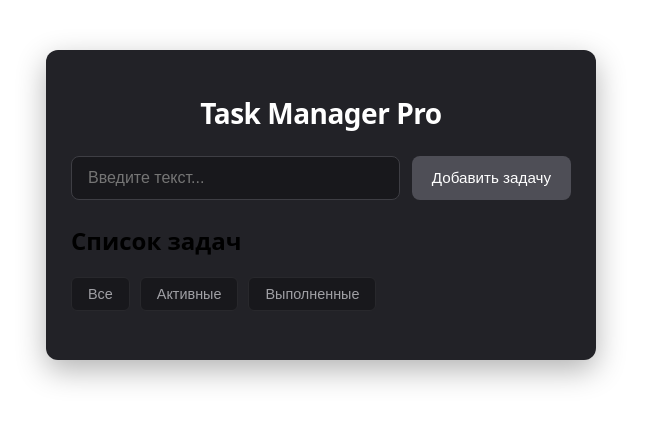
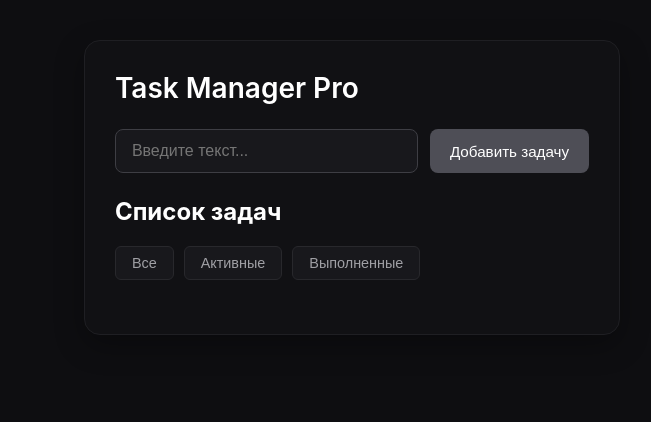
Before and after one commit to SmailovAleksei/task_manager, a React (Vite) app: page / in a window 1280 px wide. Shown: the top 422 px of the page, without its empty margins (319-970 px from the left). Built offline with nearby package versions, Linux system fonts and the light colour scheme.

Commit message:
localstorage

```diff
--- a/src/App.jsx
+++ b/src/App.jsx
@@ -1,12 +1,29 @@
+import { useEffect } from 'react';
+import { useDispatch, useSelector } from 'react-redux';
+import { loadTasks } from './features/tasks/tasksSlice';
+import TaskForm from "./components/TaskForm/TaskForm.jsx";
 import TaskList from "./components/TaskList/TaskList.jsx";
-import TaskForm from "./components/TaskForm/TaskForm.jsx";
 
 function App() {
+    const tasks = useSelector((state) => state.tasks.items);
+    const dispatch = useDispatch();
+
+    // 1. Загрузка из localStorage ОДИН раз при старте
+    useEffect(() => {
+        const saved = localStorage.getItem('tasks');
+        if (saved) dispatch(loadTasks(JSON.parse(saved)));
+    }, [dispatch]);
+
+    // 2. Авто-сохранение при каждом изменении списка задач
+    useEffect(() => {
+        if (Array.isArray(tasks)) {
+            localStorage.setItem('tasks', JSON.stringify(tasks));
+        }
+    }, [tasks]);
 
     return (
         <div className="app-container">
             <h1 className="app-title">Task Manager Pro</h1>
-
             <TaskForm />
             <TaskList />
         </div>
--- a/src/components/TaskList/TaskList.jsx
+++ b/src/components/TaskList/TaskList.jsx
@@ -1,4 +1,4 @@
-import { useState } from 'react';
+import { useState,useEffect } from 'react';
 import { useDispatch, useSelector } from 'react-redux';
 import { removeTask, toggleTask } from '../../features/tasks/tasksSlice';
 import './TaskList.css';
@@ -18,7 +18,9 @@ function TaskList() {
     );
 
     // Логика фильтрации через переменную filteredTasks
-    const filteredTasks = tasks.filter(task => {
+    const safeTasks = Array.isArray(tasks) ? tasks : [];
+
+    const filteredTasks = safeTasks.filter(task => {
         if (filterStatus === 'active') return !task.completed;
         if (filterStatus === 'completed') return task.completed;
         return true;
--- a/src/features/tasks/tasksSlice.js
+++ b/src/features/tasks/tasksSlice.js
@@ -10,6 +10,10 @@ const tasksSlice = createSlice({
 
     reducers: {
         addTask: (state, action) => {
+            // state.items.push(action.payload);
+            if (!Array.isArray(state.items)) {
+                state.items = [];
+            }
             state.items.push(action.payload);
         },
         removeTask: (state, action) => {
@@ -22,12 +26,17 @@ const tasksSlice = createSlice({
             if (task) {
                 task.completed = !task.completed;
             }
+        },
+        loadTasks: (state, action) => {
+            // state.items = action.payload;
+            // Защита: если из localStorage пришел не массив, принудительно ставим пустой массив
+            state.items = Array.isArray(action.payload) ? action.payload : [];
         }
     },
 });
 
 
 
-export const { addTask,removeTask,toggleTask } = tasksSlice.actions;
+export const { addTask,removeTask,toggleTask,loadTasks } = tasksSlice.actions;
 
 export default tasksSlice.reducer;
--- a/src/index.css
+++ b/src/index.css
@@ -1,23 +1,30 @@
 body {
-  font-family: Arial, sans-serif;
+  background-color: #0e0e11; /* Самый глубокий темный цвет для фона всей страницы */
+  color: #ffffff;
+  font-family: -apple-system, BlinkMacSystemFont, 'Segoe UI', Roboto, Helvetica, Arial, sans-serif;
   margin: 0;
+  padding: 40px 20px;
+  display: flex;
+  justify-content: center; /* Центрируем приложение по горизонтали */
+  align-index: flex-start;
 }
 
+/* Оболочка самого приложения (выделяющийся блок) */
 .app-container {
-  max-width: 500px;
-  margin: 50px auto;
-  padding: 25px;
-  background-color: #222227; /* Тёмно-серый фон контейнера */
-  border-radius: 12px;
-  box-shadow: 0 10px 30px rgba(0, 0, 0, 0.3);
-  font-family: system-ui, -apple-system, sans-serif;
+  width: 100%;
+  max-width: 550px;       /* Оптимальная ширина для таск-менеджера */
+  background-color: #111114; /* Чуть светлее, чем body, чтобы блок выделялся */
+  padding: 30px;
+  border-radius: 16px;    /* Красивые скругленные углы блока */
+  border: 1px solid #1f1f23; /* Едва заметная рамка для объема */
+  box-shadow: 0 10px 30px rgba(0, 0, 0, 0.3); /* Мягкая тень под блоком */
 }
 
+/* Стили для главного заголовка (например, "Мои задачи") */
 .app-title {
-  text-align: center;
+  font-size: 1.75rem;
+  font-weight: 600;
   color: #ffffff;
-  font-size: 1.75rem;
+  margin-top: 0;
   margin-bottom: 24px;
-  font-weight: 600;
-  letter-spacing: -0.5px;
 }
```
